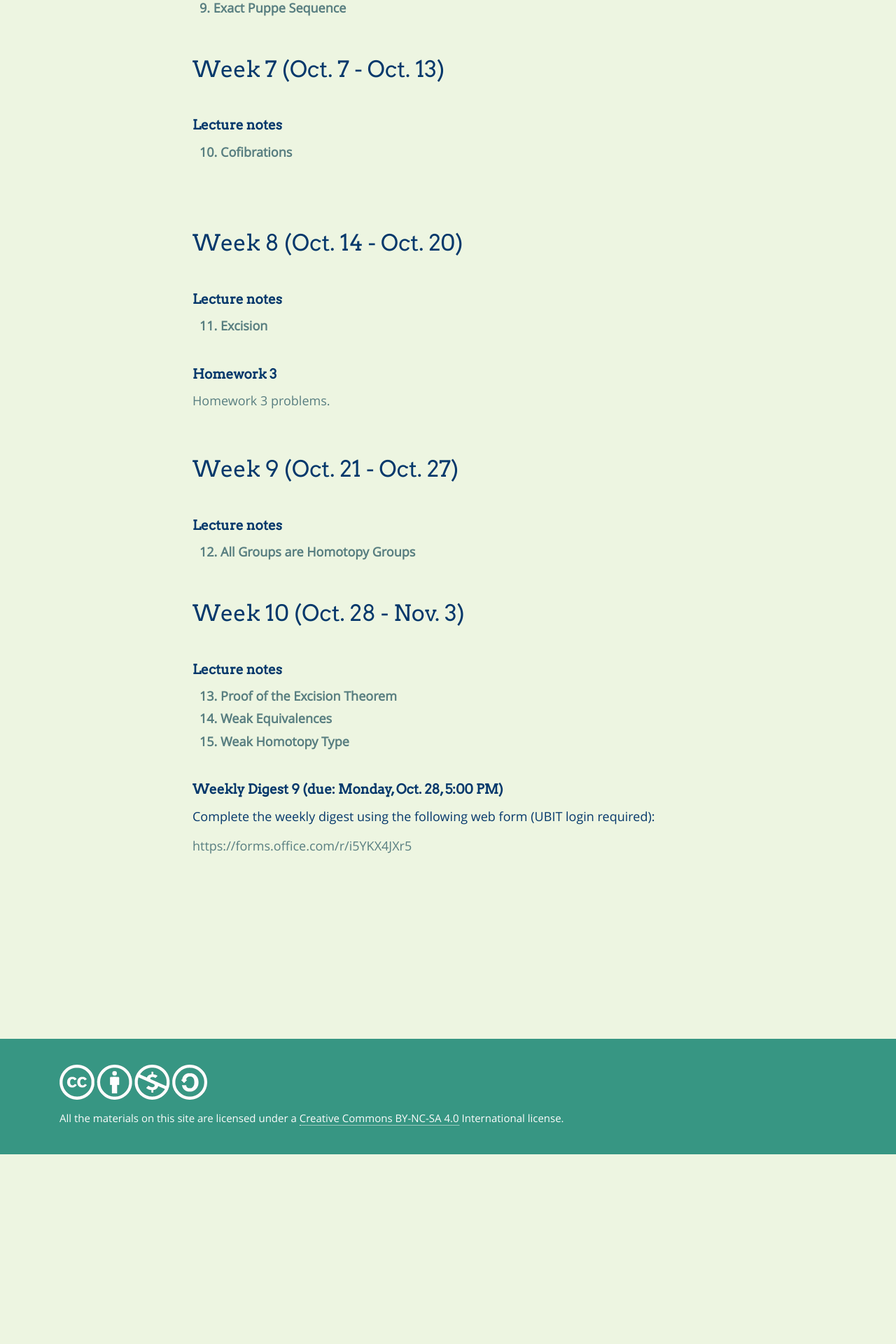
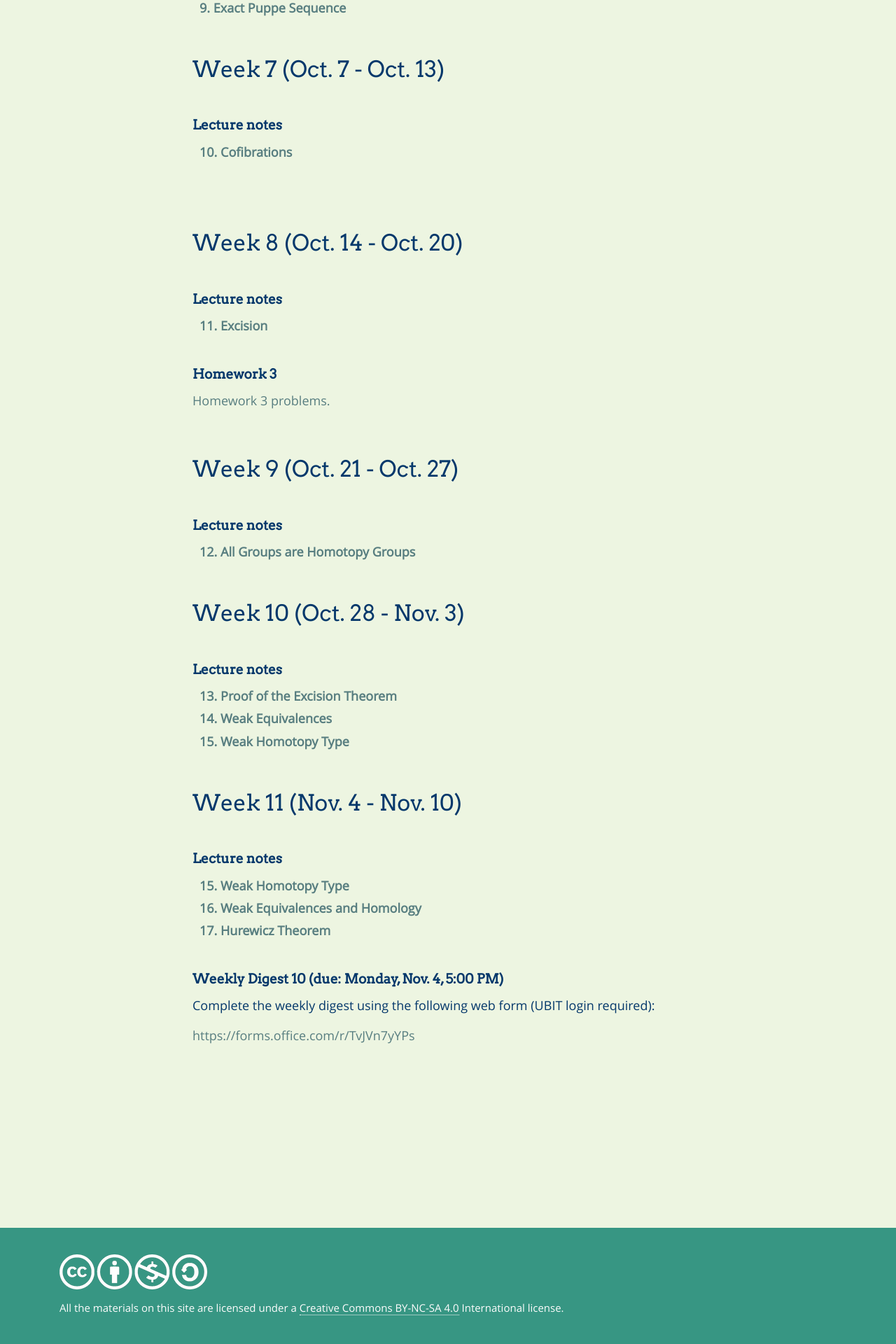
Before and after one commit to bbadzioch/727_site, a Jekyll site: the page built from course_schedule.md, in a window 1280 px wide. Shown: the part 1742-3662 px from the top of the page at 70% size. Built offline with Jekyll 4.4.1, drawn with Linux system fonts in a browser that asks for light colours; nearby versions of some CDN libraries; our own code applies the rules of GitHub Pages for plain Markdown files; before the commit the page ends 3391 px from its top, so only the background shows below that.

Commit message:
week 11 edits

```diff
--- a/course_schedule.md
+++ b/course_schedule.md
@@ -149,13 +149,24 @@ layout: lecture_notes
 
 <br/>
 
-#### **Weekly Digest 9 (due: Monday, Oct. 28, 5:00 PM)**
+
+## Week 11 (Nov. 4 - Nov. 10)
+
+<br/>
+
+#### **Lecture notes**
+
+{% include lecture_notes_table.html chapter="15. Weak Homotopy Type" %}
+{% include lecture_notes_table.html chapter="16. Weak Equivalences and Homology" %}
+{% include lecture_notes_table.html chapter="17. Hurewicz Theorem" %}
+
+<br/>
+
+#### **Weekly Digest 10 (due: Monday, Nov. 4, 5:00 PM)**
 
 Complete the weekly digest using the following web form (UBIT login required):
 
-[https://forms.office.com/r/i5YKX4JXr5](https://forms.office.com/r/i5YKX4JXr5)
-
-
+[https://forms.office.com/r/TvJVn7yYPs](https://forms.office.com/r/TvJVn7yYPs)
 
 
 <br/>
```
Also changed, not shown: 2 other files.
